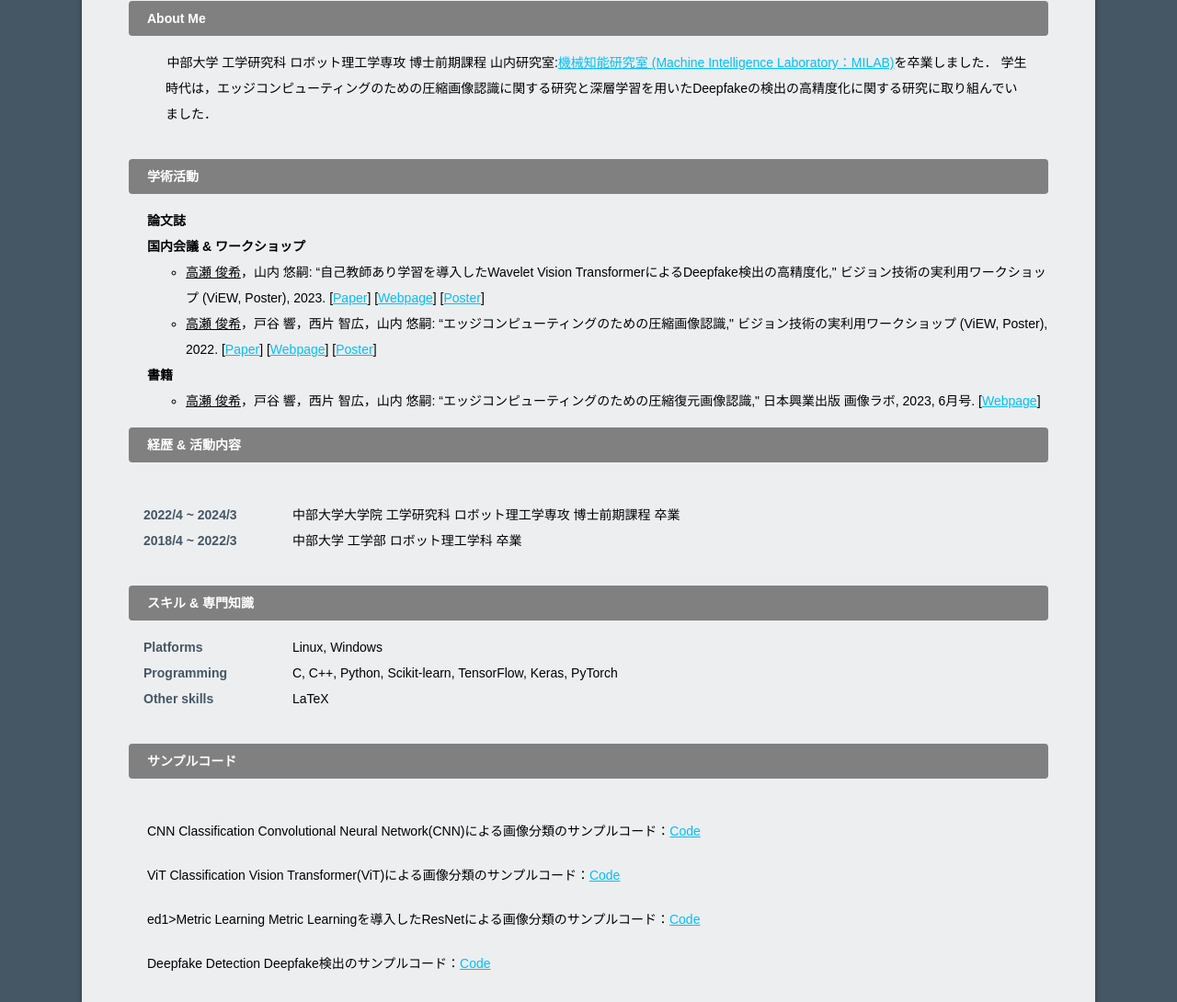
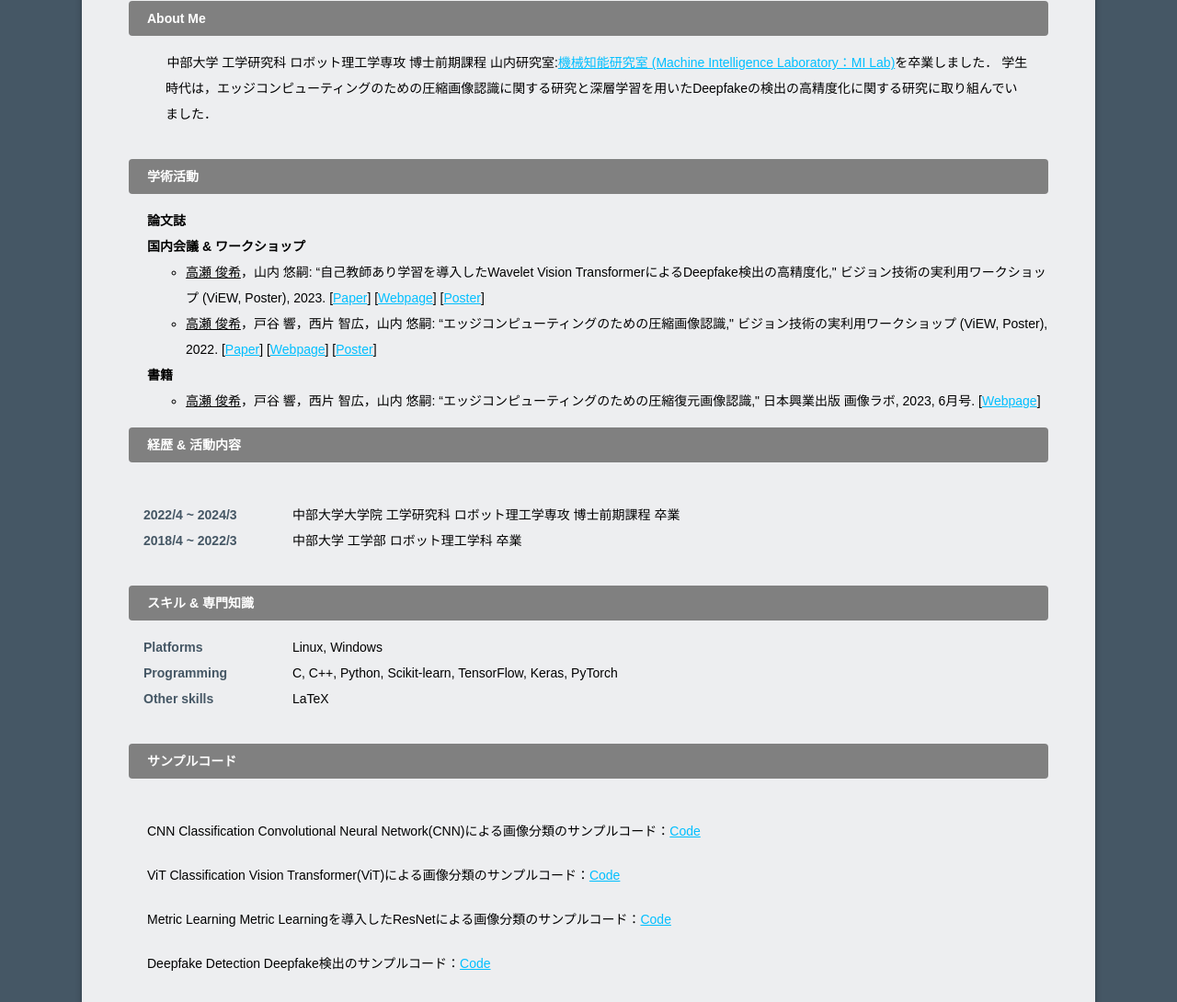
Before and after one commit to SyunkiTakase/Takase_Syunki, a plain HTML site: page index.html in a window 1280 px wide. Shown: the part 210-1300 px from the top of the page at 92% size. Drawn offline with Linux system fonts and the light colour scheme.

Commit message:
Add files via upload

```diff
--- a/index.html
+++ b/index.html
@@ -26,7 +26,7 @@
 <dl id="newinfo">
 <p>
 <dme>
-	中部大学 工学研究科 ロボット理工学専攻 博士前期課程 山内研究室:<a href="https://cumil.org/">機械知能研究室 (Machine Intelligence Laboratory：MILAB)</a>を卒業しました．
+	中部大学 工学研究科 ロボット理工学専攻 博士前期課程 山内研究室:<a href="https://cumil.org/">機械知能研究室 (Machine Intelligence Laboratory：MI Lab)</a>を卒業しました．
 	学生時代は，エッジコンピューティングのための圧縮画像認識に関する研究と深層学習を用いたDeepfakeの検出の高精度化に関する研究に取り組んでいました．
 </dme>
 </p>
@@ -114,7 +114,7 @@
     </p>
 
     <p>
-        ed1>Metric Learning</ed1>
+        <ed1>Metric Learning</ed1>
         Metric Learningを導入したResNetによる画像分類のサンプルコード：<a href="https://github.com/SyunkiTakase/Metric_Learning_Sample">Code</a> <br>
     </p>
     <p>
```
